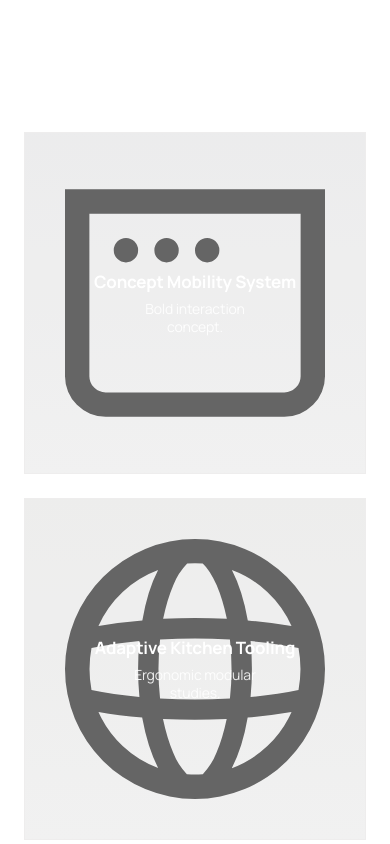
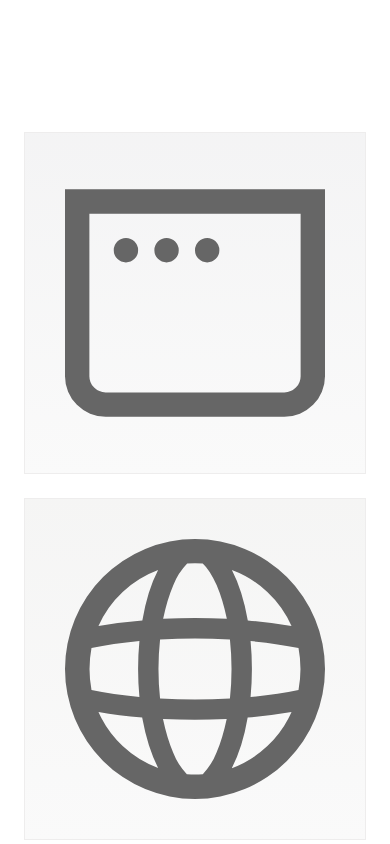
Before and after one commit to DannyByDesign/design-portfolio, a Next.js app: page /contact in a window 390 px wide. Shown: the part 1060-1904 px from the top of the page. Built offline with nearby package versions, Linux system fonts and the light colour scheme.

Commit message:
mobile box fix

```diff
--- a/components/portfolio/hero/home-hero.tsx
+++ b/components/portfolio/hero/home-hero.tsx
@@ -25,7 +25,6 @@ const HERO_SOCIAL_LABELS = ["LinkedIn", "Twitter/X", "Instagram"];
 export function HomeHero({ prefersReducedMotion, flattenProgress }: HomeHeroProps) {
   const heroRef = useRef<HTMLElement | null>(null);
   const [isDesktop, setIsDesktop] = useState(false);
-  const hasWindow = typeof window !== "undefined";
   const reducedMotion = prefersReducedMotion ?? false;
   const fallbackFlattenProgress = useMotionValue(0);
   const flattenSource = flattenProgress ?? fallbackFlattenProgress;
@@ -185,7 +184,7 @@ export function HomeHero({ prefersReducedMotion, flattenProgress }: HomeHeroProp
               </div>
 
               <h1 className="hero-designer-word hero-designer-layer mt-2">designer</h1>
-              <div style={{ visibility: hasWindow ? "visible" : "hidden" }} suppressHydrationWarning>
+              <div>
                 <p className="hero-pronunciation-line mt-[24px] md:hidden">
                   /də&apos;zīnər/
                   <span className="mx-2 font-semibold text-stone-600/74">•</span>
--- a/components/portfolio/portfolio-page.tsx
+++ b/components/portfolio/portfolio-page.tsx
@@ -3,6 +3,7 @@
 import { motion, useMotionValue, useReducedMotion, useScroll, useTransform, type MotionValue } from "framer-motion";
 import { Menu, Sparkles } from "lucide-react";
 import Image from "next/image";
+import Link from "next/link";
 import { usePathname } from "next/navigation";
 import { useCallback, useEffect, useRef, useState, type RefObject } from "react";
 
@@ -21,6 +22,7 @@ type PortfolioSection = "home" | "industrial-design" | "design-engineering" | "c
 type IndustrialProject = {
   title: string;
   subtitle: string;
+  href: string;
   image: {
     src: string;
     alt: string;
@@ -55,36 +57,42 @@ const industrialProjects: IndustrialProject[] = [
   {
     title: "Concept Mobility System",
     subtitle: "Bold interaction concept.",
+    href: "/industrial-design/concept-mobility-system",
     image: { src: "/window.svg", alt: "Placeholder visual for concept mobility system" },
     tone: "from-zinc-100 to-zinc-50",
   },
   {
     title: "Adaptive Kitchen Tooling",
     subtitle: "Ergonomic modular studies.",
+    href: "/industrial-design/adaptive-kitchen-tooling",
     image: { src: "/globe.svg", alt: "Placeholder visual for adaptive kitchen tooling" },
     tone: "from-stone-100 to-zinc-50",
   },
   {
     title: "Wearable Utility Concept",
     subtitle: "Comfort-first form studies.",
+    href: "/industrial-design/wearable-utility-concept",
     image: { src: "/file.svg", alt: "Placeholder visual for wearable utility concept" },
     tone: "from-zinc-100 to-neutral-50",
   },
   {
     title: "Consumer Device Program",
     subtitle: "Sketch-to-shelf execution.",
+    href: "/industrial-design/consumer-device-program",
     image: { src: "/window.svg", alt: "Placeholder visual for consumer device program" },
     tone: "from-zinc-100 to-zinc-50",
   },
   {
     title: "Household Product Line",
     subtitle: "Manufacturing-ready product line.",
+    href: "/industrial-design/household-product-line",
     image: { src: "/globe.svg", alt: "Placeholder visual for household product line" },
     tone: "from-stone-100 to-zinc-50",
   },
   {
     title: "Accessory System Design",
     subtitle: "Detail-led production handoff.",
+    href: "/industrial-design/accessory-system-design",
     image: { src: "/file.svg", alt: "Placeholder visual for accessory system design" },
     tone: "from-zinc-100 to-neutral-50",
   },
@@ -167,13 +175,14 @@ function Header({ activeSection, onNavigateSection }: HeaderProps) {
             <DropdownMenuTrigger asChild>
               <button
                 type="button"
+                id="mobile-nav-trigger"
                 aria-label="Open navigation menu"
                 className="inline-flex h-11 w-11 items-center justify-center text-stone-600/70 transition-colors hover:text-stone-600/90"
               >
                 <Menu className="size-5" aria-hidden="true" />
               </button>
             </DropdownMenuTrigger>
-            <DropdownMenuContent align="end" className="w-52 border-stone-600/10">
+            <DropdownMenuContent id="mobile-nav-content" align="end" className="w-52 border-stone-600/10">
               {navItems.map((item) => (
                 <DropdownMenuItem
                   key={item.section}
@@ -255,6 +264,41 @@ function IndustrialDesignSection({
     ? { once: true, amount: 0.02 as const, margin: "0px 0px -8% 0px" }
     : { once: true, amount: 0.24 as const };
 
+  const renderProjectCard = (project: IndustrialProject, mobile: boolean) => (
+    <Link
+      href={project.href}
+      aria-label={`Open ${project.title} project`}
+      className="block focus-visible:outline-none focus-visible:ring-2 focus-visible:ring-stone-600/30 focus-visible:ring-offset-2"
+    >
+      <Card className="group relative overflow-hidden rounded-none border-stone-600/10 bg-white p-0">
+        <div className={cn("relative aspect-[1/1] overflow-hidden bg-gradient-to-b", project.tone)}>
+          <Image
+            src={project.image.src}
+            alt={project.image.alt}
+            fill
+            sizes="(min-width: 1024px) 280px, (min-width: 768px) 45vw, 100vw"
+            className={cn(
+              "object-contain p-10 md:p-11",
+              !mobile &&
+                "md:transition-transform md:duration-900 md:ease-[cubic-bezier(0.16,1,0.3,1)] md:group-hover:scale-[1.14]",
+            )}
+          />
+          {!mobile ? (
+            <>
+              <div className="absolute inset-0 bg-stone-600/5 md:transition-colors md:duration-500 md:group-hover:bg-stone-600/58" />
+              <div className="absolute inset-0 hidden flex-col items-center justify-center px-6 text-center text-white md:flex md:opacity-0 md:transition-opacity md:duration-700 md:group-hover:opacity-100">
+                <p className="text-[17px] leading-tight font-bold tracking-[-0.01em]">{project.title}</p>
+                <p className="mt-2 max-w-[18ch] text-[14px] leading-[1.3] text-white/88">
+                  {project.subtitle}
+                </p>
+              </div>
+            </>
+          ) : null}
+        </div>
+      </Card>
+    </Link>
+  );
+
   return (
     <motion.section
       ref={sectionRef}
@@ -308,40 +352,24 @@ function IndustrialDesignSection({
         to manufacturing handoff.
       </motion.p>
 
+      {isMobile ? (
+        <div className="mt-9 grid grid-cols-1 gap-6 sm:grid-cols-2 lg:mt-10 xl:grid-cols-3">
+          {industrialProjects.map((project) => (
+            <article key={project.title}>{renderProjectCard(project, true)}</article>
+          ))}
+        </div>
+      ) : (
         <motion.div
           className="mt-9 grid grid-cols-1 gap-6 sm:grid-cols-2 lg:mt-10 xl:grid-cols-3"
           variants={cardGridVariants}
         >
           {industrialProjects.map((project) => (
             <motion.article key={project.title} variants={cardItemVariants}>
-            <Card className="group relative overflow-hidden rounded-none border-stone-600/10 bg-white p-0">
-              <div
-                className={cn(
-                  "relative aspect-[1/1] overflow-hidden bg-gradient-to-b",
-                  project.tone,
-                )}
-              >
-                <Image
-                  src={project.image.src}
-                  alt={project.image.alt}
-                  fill
-                  sizes="(min-width: 1024px) 280px, (min-width: 768px) 45vw, 100vw"
-                  className="object-contain p-10 transition-transform duration-900 ease-[cubic-bezier(0.16,1,0.3,1)] md:p-11 md:group-hover:scale-[1.14]"
-                />
-                <div className="absolute inset-0 bg-stone-600/5 transition-colors duration-500 md:group-hover:bg-stone-600/58" />
-                <div className="absolute inset-0 flex flex-col items-center justify-center px-6 text-center text-white opacity-100 transition-opacity duration-700 md:opacity-0 md:group-hover:opacity-100">
-                  <p className="text-[17px] leading-tight font-bold tracking-[-0.01em]">
-                    {project.title}
-                  </p>
-                  <p className="mt-2 max-w-[18ch] text-[14px] leading-[1.3] text-white/88">
-                    {project.subtitle}
-                  </p>
-                </div>
-              </div>
-            </Card>
+              {renderProjectCard(project, false)}
             </motion.article>
           ))}
         </motion.div>
+      )}
     </motion.section>
   );
 }
```
Lines whose indentation alone changed are shown as unchanged.
